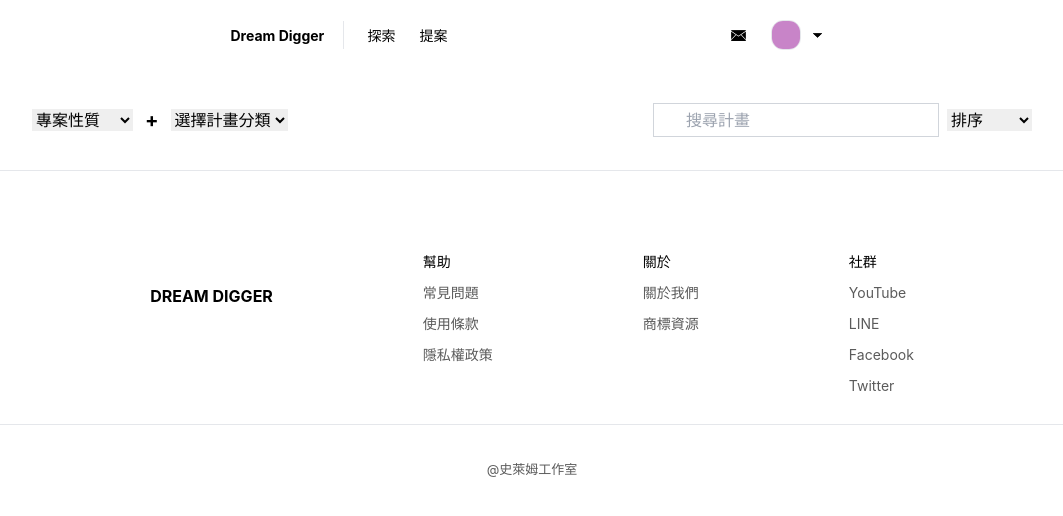
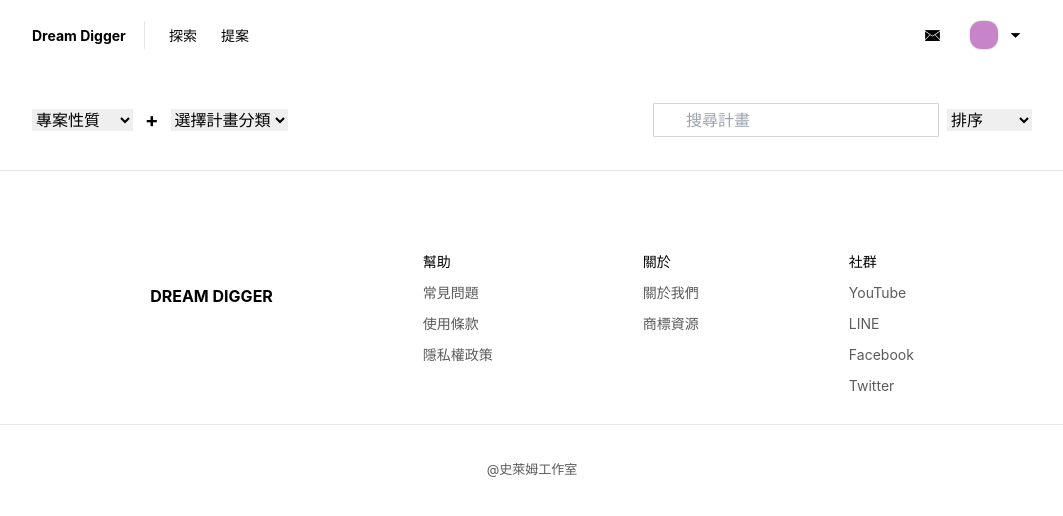
Before and after one commit to hryjosn/dream-digger, a Next.js app: page /categories in a window 1280 px wide. Shown: the top 516 px of the page, without its empty margins (108-1171 px from the left). Built offline with nearby package versions, Linux system fonts and the light colour scheme.

Commit message:
header typesetting

```diff
--- a/src/components/Header.tsx
+++ b/src/components/Header.tsx
@@ -33,7 +33,7 @@
         </div>
       </div>
       {login ? (
-          <div className='flex justify-center items-center'>
+        <div className='flex items-center h-[70px] w-[500px] justify-end space-x-1'>
           <a>
             <input type='image' className='h-[11px] w-[15px] mr-[25px]' src='/images/message.jpg'/>
           </a>
```
Lines whose indentation alone changed are shown as unchanged.
